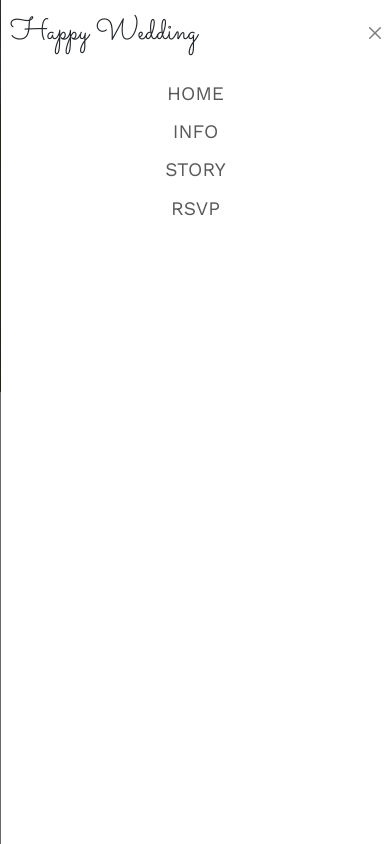
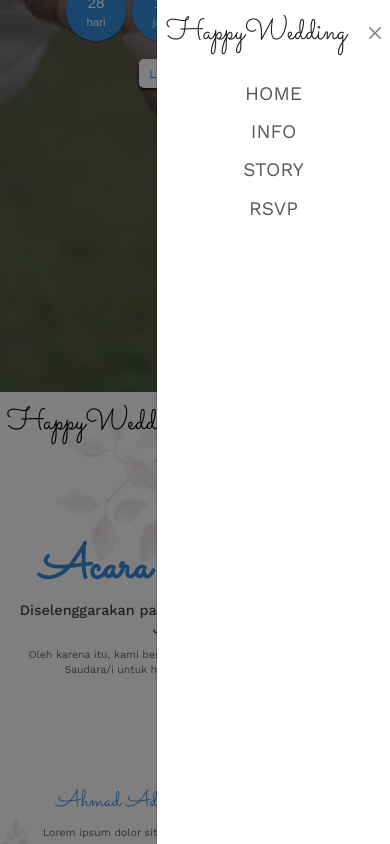
Before and after one commit to Putra1688/Wedding_Invitation, a plain HTML site: page index.html in a window 390 px wide. Both pictures are taken after a click on the button "Toggle navigation". Shown: the part 452-1296 px from the top of the page. Drawn offline with nearby package versions, Linux system fonts and the light colour scheme.

Commit message:
offcanvas

```diff
--- a/index.html
+++ b/index.html
@@ -40,13 +40,13 @@
     <!-- Navbar -->
     <nav class="navbar navbar-expand-md bg-body-transparent sticky-top mynavbar">
         <div class="container">
-          <a class="navbar-brand" href="#">Happy Wedding</a>
+          <a class="navbar-brand" href="#">HappyWedding</a>
           <button class="navbar-toggler border-0" type="button" data-bs-toggle="offcanvas" data-bs-target="#offcanvasNavbar" aria-controls="offcanvasNavbar" aria-label="Toggle navigation">
             <span class="navbar-toggler-icon"></span>
           </button>
           <div class="offcanvas offcanvas-end" tabindex="-1" id="offcanvasNavbar" aria-labelledby="offcanvasNavbarLabel">
             <div class="offcanvas-header">
-              <h5 class="offcanvas-title" id="offcanvasNavbarLabel">Happy Wedding</h5>
+              <h5 class="offcanvas-title" id="offcanvasNavbarLabel">HappyWedding</h5>
               <button type="button" class="btn-close" data-bs-dismiss="offcanvas" aria-label="Close"></button>
             </div>
             <div class="offcanvas-body">
--- a/style.css
+++ b/style.css
@@ -214,7 +214,7 @@ body {
 }
 
 /* mobile phone */
-@media(max-width: 756px) {
+@media(max-width: 576px) {
     html{
         font-size: 60%;
     }
@@ -222,4 +222,7 @@ body {
         padding: 30px;
         margin: 3px;
     }
+    .offcanvas {
+        max-width: 60% !important;
+    }
 }
```
